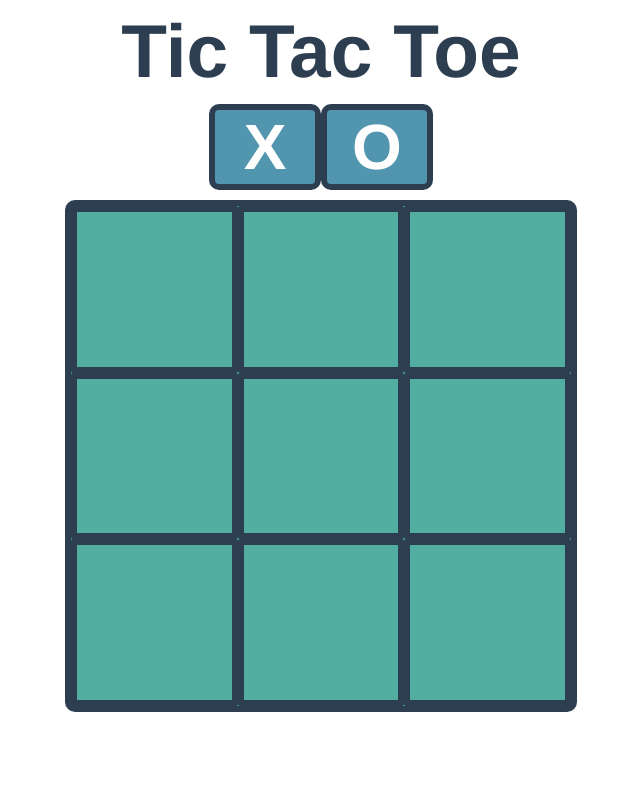
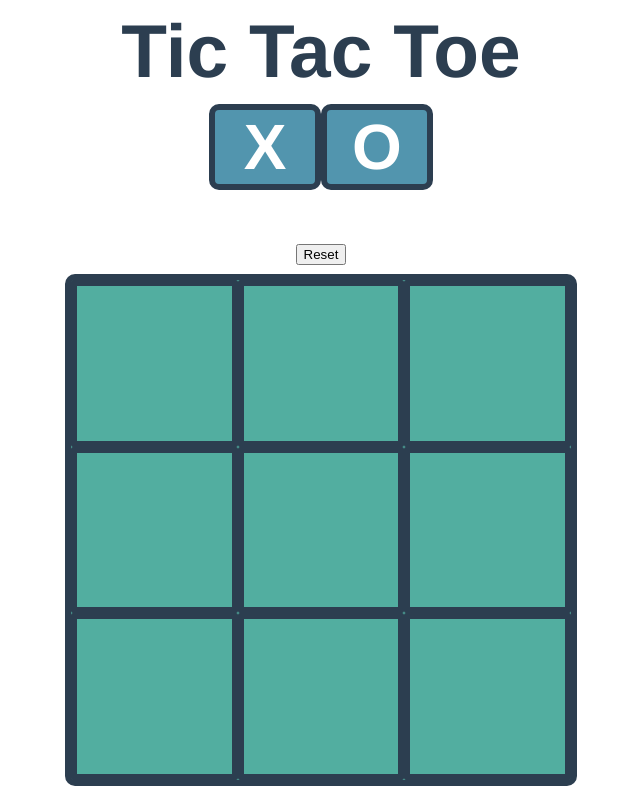
Before and after one commit to FTLam11/fronk-tolks, a Vue app: page / in a window 1280 px wide. Shown: the whole page, without its empty margins (319-959 px from the left). Built offline with nearby package versions, Linux system fonts and the light colour scheme.

Commit message:
Add reset button
* https://vuejs.org/v2/guide/list.html#Caveats

```diff
--- a/src/components/Board.vue
+++ b/src/components/Board.vue
@@ -1,5 +1,6 @@
 <template>
   <div>
+    <button @click="resetBoard" type="reset">Reset</button>
     <div class="game-board">
       <div
         v-for="(tile, idx) in board"
@@ -36,11 +37,17 @@ export default {
   methods: {
     selectMove(tile, tile_idx) {
       this.activeTileIdx = tile_idx;
+    },
+    resetBoard: function() {
+      this.board = BoardFactory(9);
+      this.activeTileIdx = null;
     }
   },
   mounted() {
     this.$root.$on("mark-tile", move => {
-      this.board.splice(this.activeTileIdx, 1, move);
+      if (this.activeTileIdx != null) {
+        this.board.splice(this.activeTileIdx, 1, move);
+      }
     });
   }
 };
```
